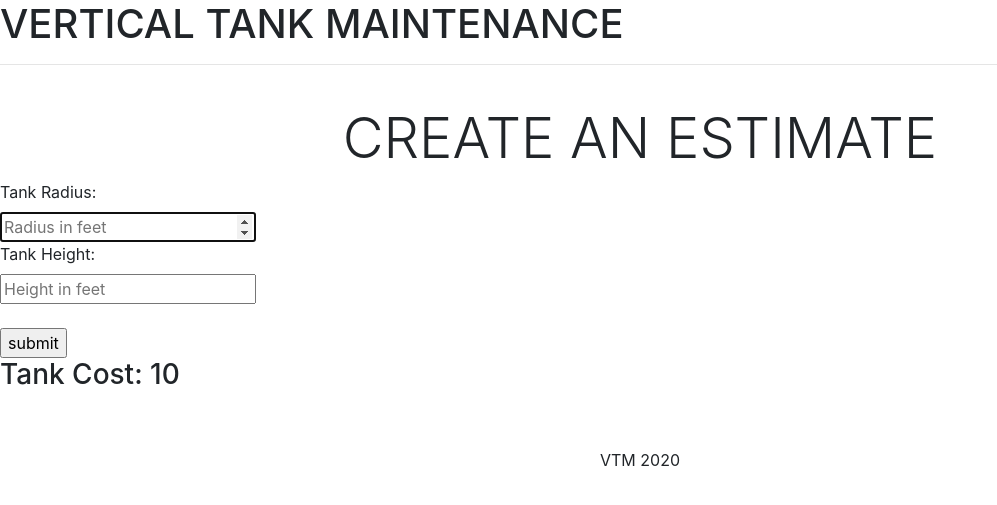
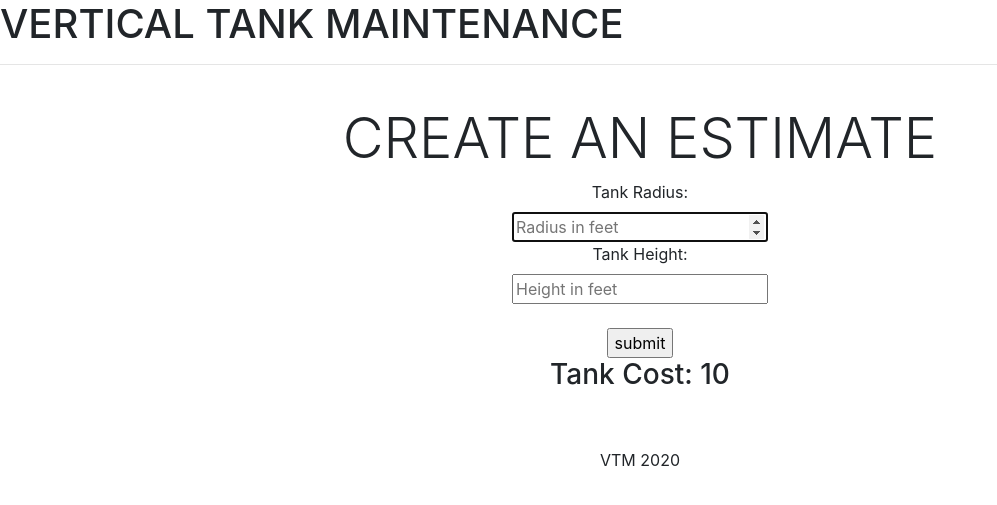
Before and after one commit to aidang1003/BAIS3300-HW12, a Flask app: template templates/estimate.html in a window 1280 px wide. Shown: the part 56-561 px from the top of the page, without its empty margins (0-997 px from the left). Run offline with Flask 2, Linux system fonts and the light colour scheme; the template is opened without the code that fills it: most values are stand-ins (such as "Sample title", 1, 10 or a date in 2020).

Commit message:
Format estimate.html
centered form in estimate

```diff
--- a/templates/estimate.html
+++ b/templates/estimate.html
@@ -7,7 +7,7 @@
 
 <div class="mx auto text-center">
     <h1 class="display-4">CREATE AN ESTIMATE </h1>
-</div>
+
 
     <form action="/estimate" method="POST">
         <label for="tRadius">Tank Radius:</label><br>
@@ -17,9 +17,10 @@
         <br>
         <input type="submit" value="submit">
     </form>
+</div>
 
 {% if tankCost %}
-    <h3>Tank Cost: {{tankCost}}</h3>
+    <h3 class="mx auto text-center">Tank Cost: {{tankCost}}</h3>
 {% endif %}
 
 
```
Lines whose indentation alone changed are shown as unchanged.
